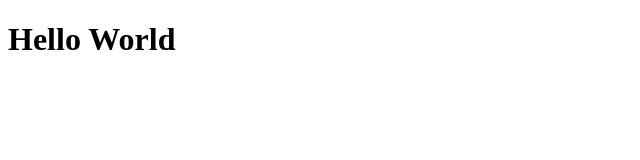
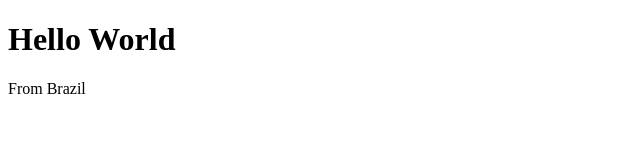
Before and after one commit to diocgarcia/myfirst, a plain HTML site: page index.html in a window 1280 px wide. Shown: the full height of the page, 0-640 px from the left. Drawn offline with Linux system fonts and the light colour scheme.

Commit message:
add subtittle

```diff
--- a/index.html
+++ b/index.html
@@ -8,5 +8,6 @@
 </head>
 <body>
     <h1>Hello World</h1>
+    <p>From Brazil</p>
 </body>
 </html>
```
